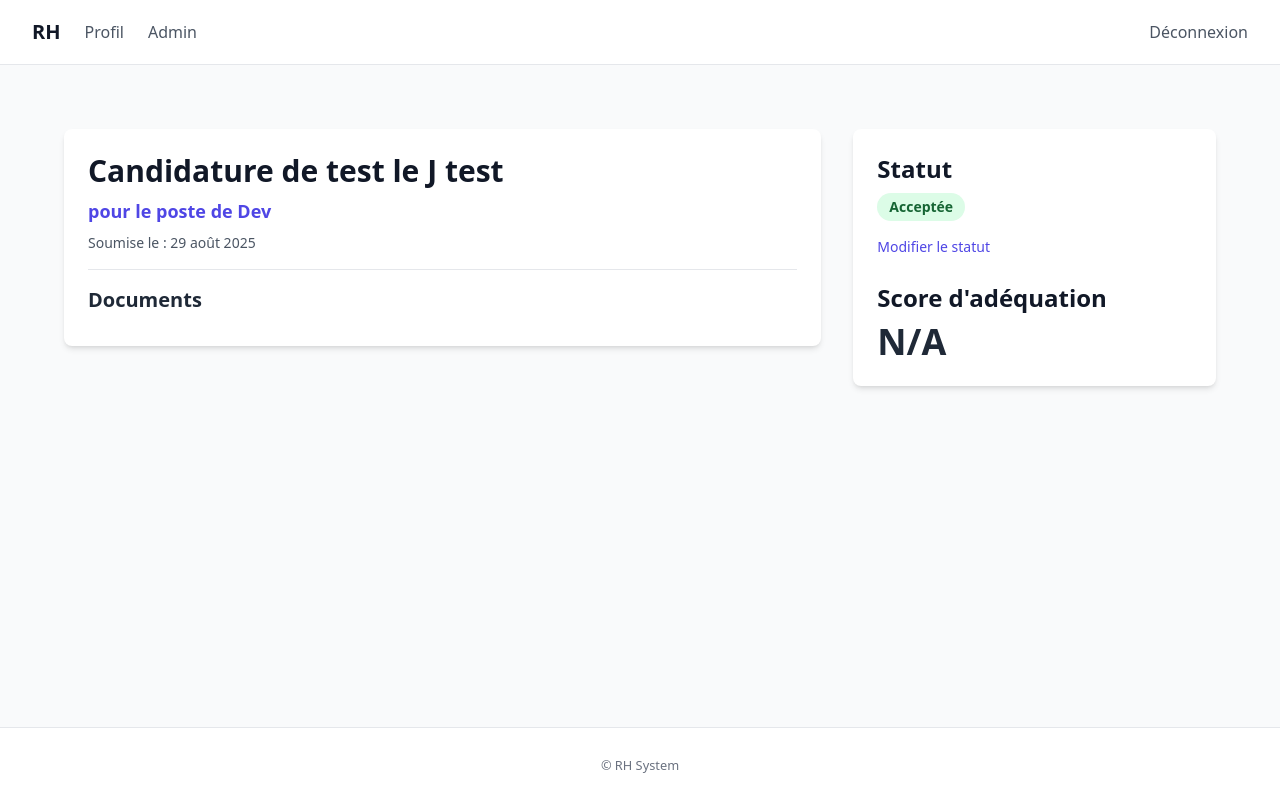
After one commit to squadronxfr/django_ipssi_project, a Django app: page /recruitment/candidatures/1/ in a window 1280 px wide. The commit adds this page. Run offline with Django 5.2, Linux system fonts and the light colour scheme; a user stored in the database is signed in; data comes from the database, SQL or seed files in the repository; both versions use the stored data as it was after the commit; data that the repository does not hold is empty; some libraries are stand-ins or nearby versions.

Commit message:
correction de fichiers

```diff
--- a/app/recruitment/models.py
+++ b/app/recruitment/models.py
@@ -5,9 +5,15 @@ from .utils import upload_to_cv, upload_to_lettre
 
 
 class Poste(models.Model):
+    class TypeContrat(models.TextChoices):
+        CDI = "CDI", "CDI"
+        CDD = "CDD", "CDD"
+        ALTERNANCE = "Alternance", "Alternance"
+
     titre = models.CharField(max_length=200)
     description = models.TextField()
     competences_requises = models.TextField(blank=True)
+    type_contrat = models.CharField(max_length=20, choices=TypeContrat.choices, default=TypeContrat.CDI)
     date_creation = models.DateTimeField(auto_now_add=True)
     actif = models.BooleanField(default=True)
 
--- /dev/null
+++ b/app/recruitment/templates/recruitment/candidature_detail.html
@@ -0,0 +1,62 @@
+{% extends "accounts/base.html" %}
+
+{% block title %}Détail de la Candidature - RH System{% endblock %}
+
+{% block content %}
+<div class="max-w-7xl mx-auto px-4 sm:px-6 lg:px-8 py-8">
+    <div class="grid grid-cols-1 lg:grid-cols-3 gap-8">
+        <!-- Colonne principale : Détail de la candidature -->
+        <div class="lg:col-span-2">
+            <div class="bg-white p-6 rounded-lg shadow-md">
+                <div class="border-b border-gray-200 pb-4 mb-4">
+                    <h1 class="text-3xl font-bold text-gray-900">Candidature de {{ candidature.candidat.get_full_name|default:candidature.candidat.username }}</h1>
+                    <p class="mt-2 text-lg text-primary font-semibold">pour le poste de {{ candidature.poste.titre }}</p>
+                    <p class="mt-2 text-sm text-gray-600">
+                        <span class="font-medium">Soumise le :</span> {{ candidature.date_soumission|date:"d F Y" }}
+                    </p>
+                </div>
+
+                <div class="space-y-6 text-gray-700">
+                    <div>
+                        <h2 class="text-xl font-semibold text-gray-800 mb-2">Documents</h2>
+                        <div class="flex space-x-4">
+                            {% if candidature.cv_file %}
+                                <a href="{% url 'recruitment:download_cv' candidature.id %}" class="inline-flex items-center px-4 py-2 bg-gray-100 text-gray-800 font-bold rounded-md hover:bg-gray-200">
+                                    Télécharger le CV
+                                </a>
+                            {% endif %}
+                            {% if candidature.lettre_motivation_file %}
+                                <a href="#" class="inline-flex items-center px-4 py-2 bg-gray-100 text-gray-800 font-bold rounded-md hover:bg-gray-200">
+                                    Télécharger la lettre de motivation
+                                </a>
+                            {% endif %}
+                        </div>
+                    </div>
+                </div>
+            </div>
+        </div>
+
+        <!-- Colonne latérale : Statut et Score -->
+        <div class="lg:col-span-1">
+            <div class="bg-white p-6 rounded-lg shadow-md sticky top-8 space-y-6">
+                <div>
+                    <h2 class="text-2xl font-bold text-gray-900 mb-2">Statut</h2>
+                    <p>
+                        <span class="px-3 py-1 inline-flex text-sm leading-5 font-semibold rounded-full {{ candidature.get_statut_class }}">
+                            {{ candidature.get_statut_display }}
+                        </span>
+                    </p>
+                    <a href="{% url 'recruitment:candidature_status_update' candidature.pk %}" class="mt-4 inline-block text-sm text-primary hover:underline">Modifier le statut</a>
+                </div>
+                <div>
+                    <h2 class="text-2xl font-bold text-gray-900 mb-2">Score d'adéquation</h2>
+                    <p class="text-4xl font-bold text-gray-800">{{ candidature.score.score_ia|default:"N/A" }}</p>
+                    {% if candidature.score.recommandation_ia %}
+                        <p class="mt-2 text-sm text-gray-600">{{ candidature.score.recommandation_ia }}</p>
+                    {% endif %}
+                </div>
+            </div>
+        </div>
+    </div>
+</div>
+{% endblock %}
--- a/app/recruitment/templates/recruitment/dashboard_recruteur.html
+++ b/app/recruitment/templates/recruitment/dashboard_recruteur.html
@@ -58,8 +58,8 @@
                     </td>
                     <td class="px-6 py-4 whitespace-nowrap text-center text-sm font-bold text-gray-700">{{ candidature.score|default:"N/A" }}</td>
                     <td class="px-6 py-4 whitespace-nowrap text-right text-sm font-medium">
-                        <a href="#" class="text-primary hover:text-indigo-900">Voir</a>
-                        {# <a href="{% url 'update_candidature_status' candidature.id %}" class="ml-4 text-gray-500 hover:text-gray-800">Éditer</a> #}
+                        <a href="{% url 'recruitment:candidature_detail' candidature.pk %}" class="text-primary hover:text-indigo-900">Voir</a>
+                        <a href="{% url 'recruitment:candidature_status_update' candidature.pk %}" class="ml-4 text-gray-500 hover:text-gray-800">Éditer</a>
                     </td>
                 </tr>
                 {% empty %}
--- a/app/recruitment/urls.py
+++ b/app/recruitment/urls.py
@@ -14,7 +14,15 @@ router.register(r'scores', api_views.ScoreViewSet, basename='score')
 urlpatterns = [
     # Vues pour les postes
     path('', views.PosteListView.as_view(), name='poste_list'),
+    path('postes/creer/', views.PosteCreateView.as_view(), name='poste_create'),
     path('postes/<int:pk>/', views.PosteDetailView.as_view(), name='poste_detail'),
+    path('postes/<int:pk>/modifier/', views.PosteUpdateView.as_view(), name='poste_update'),
+    path('postes/<int:pk>/supprimer/', views.PosteDeleteView.as_view(), name='poste_delete'),
+    path('postes/<int:poste_id>/candidatures/', views.PosteCandidaturesListView.as_view(), name='poste_candidatures'),
+
+    # Vues pour les candidatures
+    path('candidatures/<int:pk>/', views.CandidatureDetailView.as_view(), name='candidature_detail'),
+    path('candidatures/<int:pk>/modifier-statut/', views.CandidatureUpdateStatusView.as_view(), name='candidature_status_update'),
 
     # Vue pour postuler (utilise la même vue que le détail)
     path('postes/<int:pk>/apply/', views.PosteDetailView.as_view(), name='candidature_create'),
--- a/app/recruitment/views.py
+++ b/app/recruitment/views.py
@@ -3,11 +3,11 @@ from django.db.models import Count
 from django.http import FileResponse, Http404, HttpResponseForbidden
 from django.shortcuts import get_object_or_404, redirect
 from django.urls import reverse_lazy
-from django.views.generic import DetailView, FormView, ListView, TemplateView, View
+from django.views.generic import DetailView, FormView, ListView, TemplateView, View, CreateView, UpdateView, DeleteView
 from accounts.decorators import AdminRequiredMixin, RecruiterRequiredMixin
 
 from accounts.models import UserProfile
-from .forms import CandidatureForm
+from .forms import CandidatureForm, PosteForm, CandidatureStatusForm
 from .models import Candidature, Poste
 
 
@@ -16,14 +16,10 @@ class PosteListView(ListView):
     context_object_name = "postes"
 
     def get_template_names(self):
-        return ["recruitment/poste_list.html" if self._is_recruiter() else "recruitment/poste_list.html"]
+        return ["recruitment/poste_list.html"]
 
     def get_queryset(self):
-        return Poste.objects.all() if self._is_recruiter() else Poste.objects.filter(actif=True)
-
-    def _is_recruiter(self):
-        return (hasattr(self.request.user, 'profile') and
-                self.request.user.profile.role == UserProfile.Roles.RECRUITER)
+        return Poste.objects.filter(actif=True)
 
 
 class PosteDetailView(DetailView):
@@ -60,7 +56,67 @@ class PosteDetailView(DetailView):
         return self.render_to_response(context)
 
 
-class RecruiterDashboardView(ListView):
+class PosteCreateView(AdminRequiredMixin, CreateView):
+    model = Poste
+    form_class = PosteForm
+    template_name = 'recruitment/poste_form.html'
+    success_url = reverse_lazy('recruitment:dashboard_admin')
+
+    def get_context_data(self, **kwargs):
+        context = super().get_context_data(**kwargs)
+        context['title'] = "Créer un nouveau poste"
+        return context
+
+
+class PosteUpdateView(AdminRequiredMixin, UpdateView):
+    model = Poste
+    form_class = PosteForm
+    template_name = 'recruitment/poste_form.html'
+    success_url = reverse_lazy('recruitment:dashboard_admin')
+
+    def get_context_data(self, **kwargs):
+        context = super().get_context_data(**kwargs)
+        context['title'] = f"Modifier le poste : {self.object.titre}"
+        return context
+
+
+class PosteDeleteView(AdminRequiredMixin, DeleteView):
+    model = Poste
+    template_name = 'recruitment/poste_confirm_delete.html'
+    success_url = reverse_lazy('recruitment:dashboard_admin')
+
+
+class CandidatureDetailView(RecruiterRequiredMixin, DetailView):
+    model = Candidature
+    template_name = 'recruitment/candidature_detail.html'
+    context_object_name = 'candidature'
+
+
+class CandidatureUpdateStatusView(RecruiterRequiredMixin, UpdateView):
+    model = Candidature
+    form_class = CandidatureStatusForm
+    template_name = 'recruitment/candidature_status_form.html'
+
+    def get_success_url(self):
+        return reverse_lazy('recruitment:candidature_detail', kwargs={'pk': self.object.pk})
+
+
+class PosteCandidaturesListView(AdminRequiredMixin, ListView):
+    model = Candidature
+    template_name = 'recruitment/poste_candidatures.html'
+    context_object_name = 'candidatures'
+
+    def get_queryset(self):
+        self.poste = get_object_or_404(Poste, pk=self.kwargs['poste_id'])
+        return Candidature.objects.filter(poste=self.poste)
+
+    def get_context_data(self, **kwargs):
+        context = super().get_context_data(**kwargs)
+        context['poste'] = self.poste
+        return context
+
+
+class RecruiterDashboardView(RecruiterRequiredMixin, ListView):
     model = Candidature
     template_name = "recruitment/dashboard_recruteur.html"
     context_object_name = "candidatures"
@@ -69,21 +125,10 @@ class RecruiterDashboardView(ListView):
         return Candidature.objects.select_related("candidat", "poste", "score").all()
 
 
-class AdminDashboardView(AdminRequiredMixin, TemplateView):
+class AdminDashboardView(AdminRequiredMixin, ListView):
+    model = Poste
     template_name = "recruitment/dashboard_admin.html"
-
-    def get_context_data(self, **kwargs):
-        context = super().get_context_data(**kwargs)
-
-        candidature_stats = Candidature.objects.values('statut').annotate(count=Count('statut'))
-
-        context.update({
-            'total_postes': Poste.objects.count(),
-            'total_candidatures': Candidature.objects.count(),
-            'postes_actifs': Poste.objects.filter(actif=True).count(),
-            'candidatures_par_statut': list(candidature_stats)
-        })
-        return context
+    context_object_name = "postes"
 
 
 class DownloadCVView(LoginRequiredMixin, View):
```
Also changed, not shown: app/recruitment/forms.py (+39 -3 lines), app/recruitment/templates/recruitment/candidature_status_form.html (added, +30 -0 lines), app/recruitment/templates/recruitment/dashboard_admin.html (+5 -5 lines), app/recruitment/templates/recruitment/poste_candidatures.html (added, +51 -0 lines), app/recruitment/templates/recruitment/poste_confirm_delete.html (added, +21 -0 lines), app/recruitment/templates/recruitment/poste_form.html (added, +35 -0 lines), app/db.sqlite3, app/recruitment/migrations/0005_poste_type_contrat.py (added).
